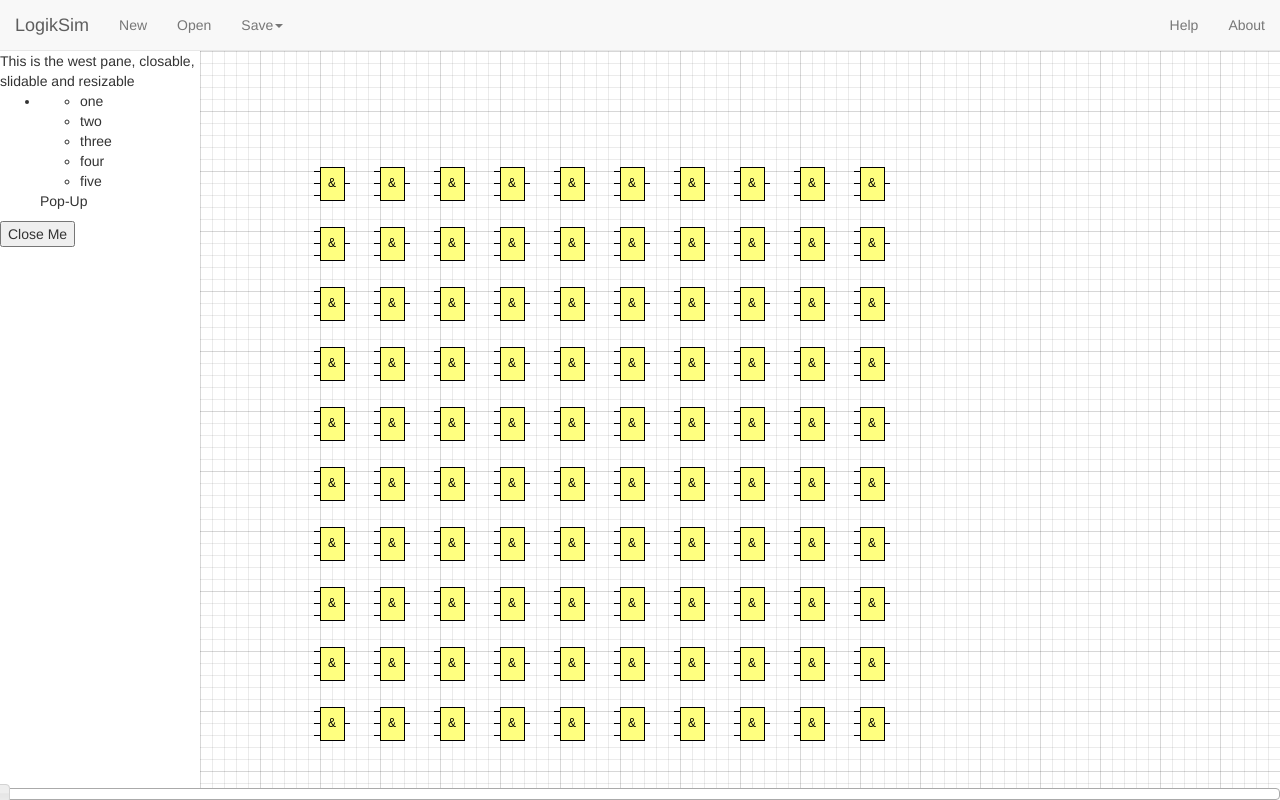
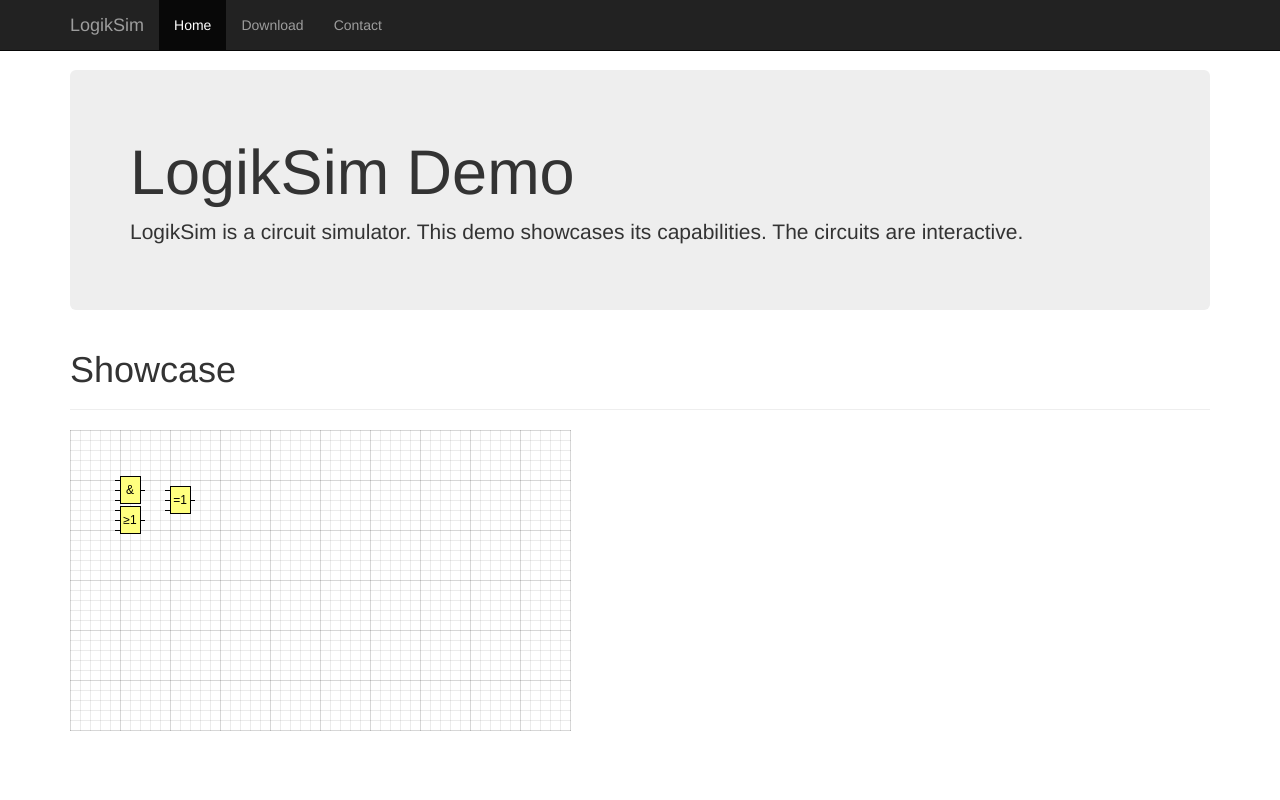
Before and after one commit to LogikSim/LogikSim, a plain HTML site: page src/index.html in a window 1280 px wide. Drawn offline with Linux system fonts and the light colour scheme.

Commit message:
Switched to embedded LogikSim - Added simple webpage showing one embedded simulation - Added simple datamodel that allows to create and, or, xor items

```diff
--- a/src/index.html
+++ b/src/index.html
@@ -22,15 +22,16 @@
 
     <script src="scripts/libs/jquery.layout-latest.js"></script>
 
-    <title>LogikSim Render Test</title>
+    <title>LogikSim Demo</title>
     <link href="styles/styles.css" rel="stylesheet" />
 </head>
 <body>
 
-    <div class="navbar navbar-default navbar-static-top">
-        <div class="container-fluid">
-            <div id="navbar-header" class="navbar-header">
-                <button type="button" class="navbar-toggle collapsed" data-toggle="collapse" data-target="#bs-example-navbar-collapse-1">
+
+    <nav class="navbar navbar-inverse navbar-fixed-top">
+        <div class="container">
+            <div class="navbar-header">
+                <button type="button" class="navbar-toggle collapsed" data-toggle="collapse" data-target="#navbar" aria-expanded="false" aria-controls="navbar">
                     <span class="sr-only">Toggle navigation</span>
                     <span class="icon-bar"></span>
                     <span class="icon-bar"></span>
@@ -38,65 +39,38 @@
                 </button>
                 <a class="navbar-brand" href="#">LogikSim</a>
             </div>
+            <div id="navbar" class="navbar-collapse collapse">
+                <ul class="nav navbar-nav">
+                    <li class="active"><a href="#">Home</a></li>
+                    <li><a href="#about">Download</a></li>
+                    <li><a href="#contact">Contact</a></li>
 
-            <div class="collapse navbar-collapse" id="bs-example-navbar-collapse-1">
-                <ul class="nav navbar-nav">
-                    <li><a href="#">New</a></li>
-                    <li><a href="#">Open</a></li>
-                    <li class="dropdown">
-                        <a href="#" class="dropdown-toggle" data-toggle="dropdown" role="button" aria-expanded="false">Save<span class="caret"></span></a>
-                        <ul class="dropdown-menu" role="menu">
-                            <li><a href="#">Action</a></li>
-                            <li><a href="#">Another action</a></li>
-                            <li><a href="#">Something else here</a></li>
-                            <li class="divider"></li>
-                            <li><a href="#">Separated link</a></li>
-                            <li class="divider"></li>
-                            <li><a href="#">One more separated link</a></li>
-                        </ul>
-                    </li>
                 </ul>
-                <ul class="nav navbar-nav navbar-right">
-                    <li><a href="#">Help</a></li>
-                    <li><a href="#">About</a></li>
-                </ul>
-            </div>
+            </div><!--/.nav-collapse -->
         </div>
-    </div>
+    </nav>
 
-    <div class="ui-layout-north">
-    </div>
+    <div class="container theme-showcase" role="main">
+        <!-- Main jumbotron for a primary marketing message or call to action -->
+        <div class="jumbotron">
+            <h1>LogikSim Demo</h1>
+            <p>
+                LogikSim is a circuit simulator.
+                This demo showcases its capabilities.
+                The circuits are interactive.
+            </p>
+        </div>
 
 
-    <div class="ui-layout-west">
-        This is the west pane, closable, slidable and resizable
+        <div class="page-header">
+            <h1>Showcase</h1>
+        </div>
 
-        <ul>
-            <li>
-                <ul>
-                    <li>one</li>
-                    <li>two</li>
-                    <li>three</li>
-                    <li>four</li>
-                    <li>five</li>
-                </ul>
-                Pop-Up <!-- put this below so IE and FF render the same! -->
-            </li>
-        </ul>
-
-        <p><button onclick="myLayout.close('west')">Close Me</button></p>
-
-    </div>
-
-    <div class="ui-layout-center">
         <svg class="scene"></svg>
     </div>
 
 
 
-    <div class="ui-layout-south">
-        <div id="slider"></div>
-    </div>
 
     <script src="scripts/mainapp.js"></script>
     <script src="scripts/render.js"></script>
--- a/src/scripts/mainapp.js
+++ b/src/scripts/mainapp.js
@@ -3,13 +3,6 @@
 $(document).ready(function () {
     // Initialize jquery slider
     $("#slider").slider();
-    myLayout = $('body').layout({
-        resizable: false,
-        spacing_open: 0,
-    });
-
-    $(window).resize(on_resize_ui);
-    on_resize_ui();
 
     // Create the model class via Backbone (which sets up things like prototype objects correctly).
     // This particular model is a very simple one. It'll have just 1 attribute - "slidervalue"
@@ -39,10 +32,3 @@
     var sliderModel = new SliderModel;
     var sliderView = new SliderView({ model: sliderModel });
 });
-
-
-on_resize_ui = function () {
-    nav_h = $("#navbar-header").outerHeight() + 1;
-    console.log(nav_h);
-    myLayout.sizePane('north', nav_h);
-};
--- a/src/scripts/render.js
+++ b/src/scripts/render.js
@@ -3,15 +3,29 @@
 // scene
 //
 
-var grid = 100;
-var scale = 0.12;
+var scene_data = {
+    width: 500, // view width in px
+    scene_width: 50, // scene width in scene coordinates
+    scene_height: 30, // scene height in scene coordinates
+    items: [
+        { type: "and", x: 5, y: 5 },
+        { type: "or", x: 5, y: 8 },
+        { type: "xor", x: 10, y: 6 }
+    ]
+};
 
+
+
+var grid = 100; // spacing
+var scale = scene_data.width / grid / scene_data.scene_width;
+
+// convert scene coordinates to view coordinates
 function to_grid(z) {
     return Math.round(z * grid * scale);
 }
 
-var width = 10000,
-    height = 10000;
+var width = to_grid(scene_data.scene_width) + 1,
+    height = to_grid(scene_data.scene_height) + 1;
 
 var scene = d3.select(".scene")
     .attr("width", width)
@@ -53,43 +67,54 @@
 // logicitems
 //
 
-function gen_data(x_range, y_range, x_step, y_step) {
-    var res = [];
-    for (var x = 0; x < x_range; x++) {
-        for (var y = 0; y < y_range; y++) {
-            res.push({
-                "x": 10 + x * x_step,
-                "y": 10 + y * y_step
-            });
-        }
-    }
-    return res;
+// data type to svg types/classes
+var type_map = {
+    "and": {
+        types: "logic baseitem and",
+        text: "&"
+    },
+    "or": {
+        types: "logic baseitem or",
+        text: "≥1"
+    },
+    "xor": {
+        types: "logic baseitem xor",
+        text: "=1"
+    },
 }
 
 
-var data = gen_data(10, 10, 5, 5);
-
-var overlapp = 0.37
-
+// create all logic items
 var logicitems = scene.selectAll("g")
-    .data(data)
+    .data(scene_data.items)
     .enter().append("g")
     .attr("transform", function (d, i) {
         return "translate(" +
             to_grid(d.x) + "," + to_grid(d.y) + ")";
+    })
+    .attr("class", function (d, i) {
+        return type_map[d.type].types;
     });
 
-// body
-logicitems.append("rect")
-    .attr("class", "logicitem")
+
+
+// create text items
+
+var baseitems = scene.selectAll("g.baseitem");
+
+var overlapp = 0.37;
+
+// rect
+baseitems.append("rect")
+    .attr("class", "logic")
     .attr("y", to_grid(-overlapp))
     .attr("width", to_grid(2))
     .attr("height", to_grid(2 + 2 * overlapp));
 
-// input connectors
+//input connector
 for (var i = 0; i < 3; ++i) {
-    logicitems.append("line")
-        .attr("class", "logicitem")
+    baseitems.append("line")
+        .attr("class", "logic")
         .attr("x1", to_grid(-0.5))
         .attr("x2", 0)
         .attr("y1", to_grid(i))
@@ -97,135 +122,18 @@
 }
 
 // output connector
-logicitems.append("line")
-    .attr("class", "logicitem")
+baseitems.append("line")
+    .attr("class", "logic")
     .attr("x1", to_grid(2))
     .attr("x2", to_grid(2.5))
     .attr("y1", to_grid(1))
     .attr("y2", to_grid(1));
 
 // label
-logicitems.append("text")
-    .attr("class", "logicitem")
+baseitems.append("text")
+    .attr("class", "logic")
     .attr("x", to_grid(1))
     .attr("y", to_grid(1))
-    .text("&");
-
-//
-// fps
-//
-
-scene.append("text")
-    .attr("class", "control_fps")
-    .attr("x", 20)
-    .attr("y", 20)
-
-var t = 0;
-var last = 0;
-var last_print = 0;
-d3.timer(function (elapsed) {
-    t = elapsed / 1000;
-    var fps = 1 / (elapsed - last) * 1000;
-    last = elapsed;
-    if (elapsed - last_print > 200) {
-        scene.selectAll("text.control_fps")
-            .text("fps = " + Math.round(fps));
-        last_print = elapsed;
-    }
-    update_lines(t);
-})
-
-//
-// linetrees
-//
-
-/*
-function gen_line_data(x_range, y_range, x_step, y_step) {
-    var res = [];
-    for (var x = 0; x < x_range; x++) {
-        for (var y = 0; y < y_range; y++) {
-            res.push({
-                "x": 10 + x * x_step,
-                "y": 8 + y * y_step,
-                "length": 17, //Math.max(1, Math.round(Math.random() * 19)),
-                "update": get_update_function()
-            });
-        }
-    }
-    return res;
-}
-
-var line_data = gen_line_data(10, 1, 20, 5);
-
-scene.selectAll("linetree")
-    .data(line_data)
-    .enter().append("g")
-    .attr("transform", function (d, i) {
-        return "translate(" +
-            to_grid(d.x) + "," + to_grid(d.y) + ")"
-    })
-    .attr("class", "linetree");
-
-function update_lines(t) {
-    d3.selectAll(".linetree").each(function (d, i) {
-        d.update(t, this);
+    .text(function (d, i) {
+        return type_map[d.type].text;
     });
-}
-
-function get_update_function() {
-    var first = true;
-    var next_state = true;
-    var next_signal = 0;
-    return function(time, d) {
-        if (first || time > next_signal) {
-            first = false;
-
-            //var signal_length = Math.exp(Math.random());
-            var signal_length = this.length * 2;
-            var line_length = this.length * 2;
-
-            //var line_class = next_state ? "linetree-active" : "linetree-inactive";
-            var line_class = "linetree-active";
-            next_state = !next_state;
-            next_signal = time + signal_length;
-
-            var tween_x1 = function(d, i, a) {
-                var basic_interpolator = d3.interpolate(-to_grid(signal_length),
-                    to_grid(line_length));
-                return function(t) {
-                    return Math.max(basic_interpolator(t), 0);
-                }
-            }
-            var tween_x2 = function(d, i, a) {
-                var basic_interpolator = d3.interpolate(0, to_grid(line_length) +
-                    to_grid(signal_length));
-                return function(t) {
-                    return Math.min(basic_interpolator(t),
-                        to_grid(line_length));
-                }
-            }
-            d3.select(d).append("line")
-                .attr("class", line_class)
-                .attr("x1", to_grid(line_length))
-                .attr("stroke-dasharray", "10, 10, 10, 10")
-                .attr("stroke-dashoffset", 0)
-                .transition()
-                .duration((signal_length + line_length) * 1000)
-                .ease("linear")
-                .attr("stroke-dashoffset", to_grid(line_length))
-                //.remove();
-
-            return;
-
-            d3.select(d).append("line")
-                .attr("class", line_class)
-                .transition()
-                .duration((signal_length + line_length) * 1000)
-                .ease("linear")
-                .attrTween("x1", tween_x1)
-                .attrTween("x2", tween_x2)
-                .remove();
-        }
-    }
-}
-*/
--- a/src/styles/styles.css
+++ b/src/styles/styles.css
@@ -1,14 +1,17 @@
+
+/* Scene specific styles */
+
 .scene {
     font: 12px sans-serif;
     shape-rendering: crispEdges;
 }
 
-.scene rect.logicitem {
+.scene rect.logic {
     fill: #FFFF7F;
     stroke: black;
 }
 
-.scene text.logicitem {
+.scene text.logic {
     font: 12px sans-serif;
     text-anchor: middle;
     alignment-baseline: central;
@@ -30,14 +33,31 @@
     stroke: red;
 }
 
-.navbar {
-    margin-bottom: 0;
+/*body {
+    margin: 0;
+    transform: translate(0.5px, 0.5px);
+}*/
+
+
+
+
+/* Bootstrap sepecifc styles */
+
+body {
+  padding-top: 70px;
+  padding-bottom: 30px;
 }
 
-body {
-    margin: 0;
-    /*transform: translate(0.5px, 0.5px);*/
+.theme-dropdown .dropdown-menu {
+  position: static;
+  display: block;
+  margin-bottom: 20px;
 }
-.ui-layout-center {
-	overflow: auto;
+
+.theme-showcase > p > .btn {
+  margin: 5px 0;
 }
+
+.theme-showcase .navbar .container {
+  width: auto;
+}
```
Also changed, not shown: src/test/test_logicsim_app.html (added, +104 -0 lines), 1 other file.
